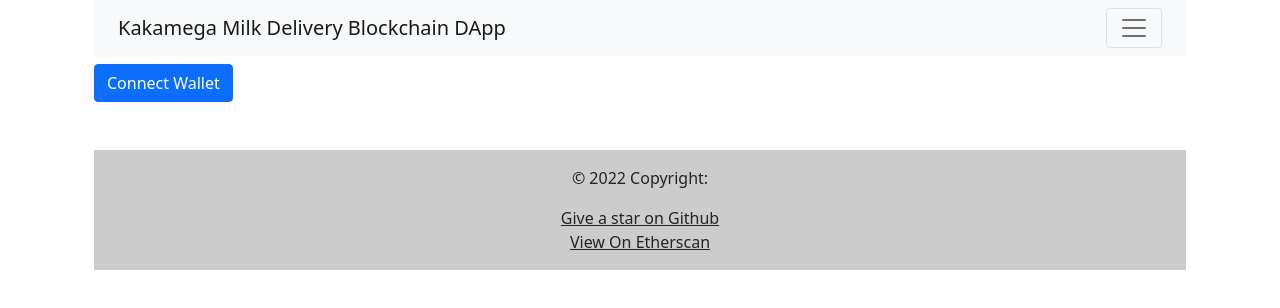
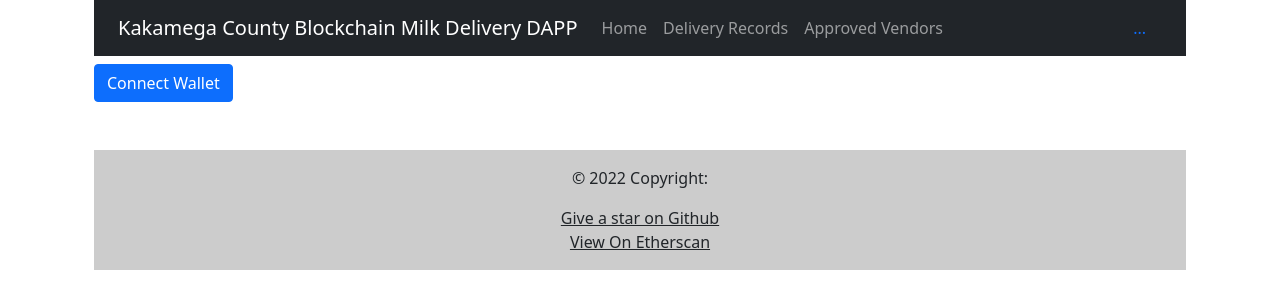
Before and after one commit to StartedStory/milk-delivery, a React (Vite) app in the folder client/: page / in a window 1280 px wide. Shown: the top 308 px of the page. Built offline with nearby package versions, Linux system fonts and the light colour scheme.

Commit message:
feat: detect network change and alert user to switch to rinkeby if not

```diff
--- a/client/src/components/NavbarItem.jsx
+++ b/client/src/components/NavbarItem.jsx
@@ -1,46 +1,26 @@
-import React, { useState, useEffect } from 'react';
+import React, { useState, useEffect, useContext } from 'react';
 import { Navbar, Container, Nav, Offcanvas, NavDropdown, Form, FormControl, Button } from 'react-bootstrap';
-
+import { MilkDeliveryContext } from '../context/MilkDeliveryContext';
 
 const NavbarItem = () => {
+
+    const { connectedAccount } = useContext(MilkDeliveryContext);
     return (
         <div className="mb-2">
-            <Navbar bg="light" expand={false}>
-                <Container fluid>
-                    <Navbar.Brand href="#">Kakamega Milk Delivery Blockchain DApp</Navbar.Brand>
-                    <Navbar.Toggle aria-controls="offcanvasNavbar" />
-                    <Navbar.Offcanvas
-                        id="offcanvasNavbar"
-                        aria-labelledby="offcanvasNavbarLabel"
-                        placement="end"
-                    >
-                        <Offcanvas.Header closeButton>
-                            <Offcanvas.Title id="offcanvasNavbarLabel">Offcanvas</Offcanvas.Title>
-                        </Offcanvas.Header>
-                        <Offcanvas.Body>
-                            <Nav className="justify-content-end flex-grow-1 pe-3">
-                                <Nav.Link href="#action1">Home</Nav.Link>
-                                <Nav.Link href="#action2">Link</Nav.Link>
-                                <NavDropdown title="Dropdown" id="offcanvasNavbarDropdown">
-                                    <NavDropdown.Item href="#action3">Action</NavDropdown.Item>
-                                    <NavDropdown.Item href="#action4">Another action</NavDropdown.Item>
-                                    <NavDropdown.Divider />
-                                    <NavDropdown.Item href="#action5">
-                                        Something else here
-                                    </NavDropdown.Item>
-                                </NavDropdown>
-                            </Nav>
-                            <Form className="d-flex">
-                                <FormControl
-                                    type="search"
-                                    placeholder="Search"
-                                    className="me-2"
-                                    aria-label="Search"
-                                />
-                                <Button variant="outline-success">Search</Button>
-                            </Form>
-                        </Offcanvas.Body>
-                    </Navbar.Offcanvas>
+            <Navbar bg="dark" expand="lg" variant="dark">
+                <Container>
+                    <Navbar.Brand href="#home">Kakamega County Blockchain Milk Delivery DAPP</Navbar.Brand>
+                    <Navbar.Toggle aria-controls="basic-navbar-nav" />
+                    <Navbar.Collapse id="basic-navbar-nav">
+                        <Nav className="me-auto">
+                            <Nav.Link href="#home">Home</Nav.Link>
+                            <Nav.Link href="#link">Delivery Records</Nav.Link>
+                            <Nav.Link href="#link">Approved Vendors</Nav.Link>
+                        </Nav>
+                    </Navbar.Collapse>
+                    <Nav.Link>
+                        {`${connectedAccount.slice(0, 5)}...${connectedAccount.slice(connectedAccount.length - 6)}`}
+                    </Nav.Link>
                 </Container>
             </Navbar>
         </div>
--- a/client/src/components/Welcome.jsx
+++ b/client/src/components/Welcome.jsx
@@ -3,11 +3,15 @@ import { MilkDeliveryContext } from '../context/MilkDeliveryContext';
 import { Button } from 'react-bootstrap';
 
 const Welcome = () => {
-    const { connectWallet, connectedAccount, isConnectedToRinkeby } = useContext(MilkDeliveryContext);
+    const { connectWallet, connectedAccount, isConnectedToRinkeby, networkId } = useContext(MilkDeliveryContext);
     return(
         <div className="md-3">
             {!connectedAccount &&
                 <Button onClick={connectWallet}>Connect Wallet</Button>
+            }
+
+            {networkId && networkId != 4 &&
+                <p style={{ color:"red"}}>Please switch your network to Rinkeby Testnet</p>
             }
         </div>
     );
--- a/client/src/context/MilkDeliveryContext.jsx
+++ b/client/src/context/MilkDeliveryContext.jsx
@@ -212,14 +212,7 @@ export const MilkDeliveryProvider = ({ children }) => {
 
     const detectChangeInNetwork = async() => {
         ethereum.on('networkChanged', async(networkId) => {
-            const network = await ethers.providers.getNetwork(networkId);
-            console.log("ChainID: ", network.chainId);
-            if (network.chainId === rinkebyNetworkId){
-                setIsConnectedToRinkeby(true);
-            }
-            console.log("Network ID", network.chainId);
-            setNetworkId(network.chainId);
-            window.location.reload();
+            setNetworkId(networkId);
         });
     }
 
@@ -240,10 +233,8 @@ export const MilkDeliveryProvider = ({ children }) => {
     useEffect(() => {
         checkIfWalletIsConnected();
         getMilkQualityTypes();
-        setTimeout(() => {
-            detectAccountChange();
-            detectChangeInNetwork();
-        }, 3000);
+        detectAccountChange();
+        detectChangeInNetwork();
     },[]);
 
     return (
```
